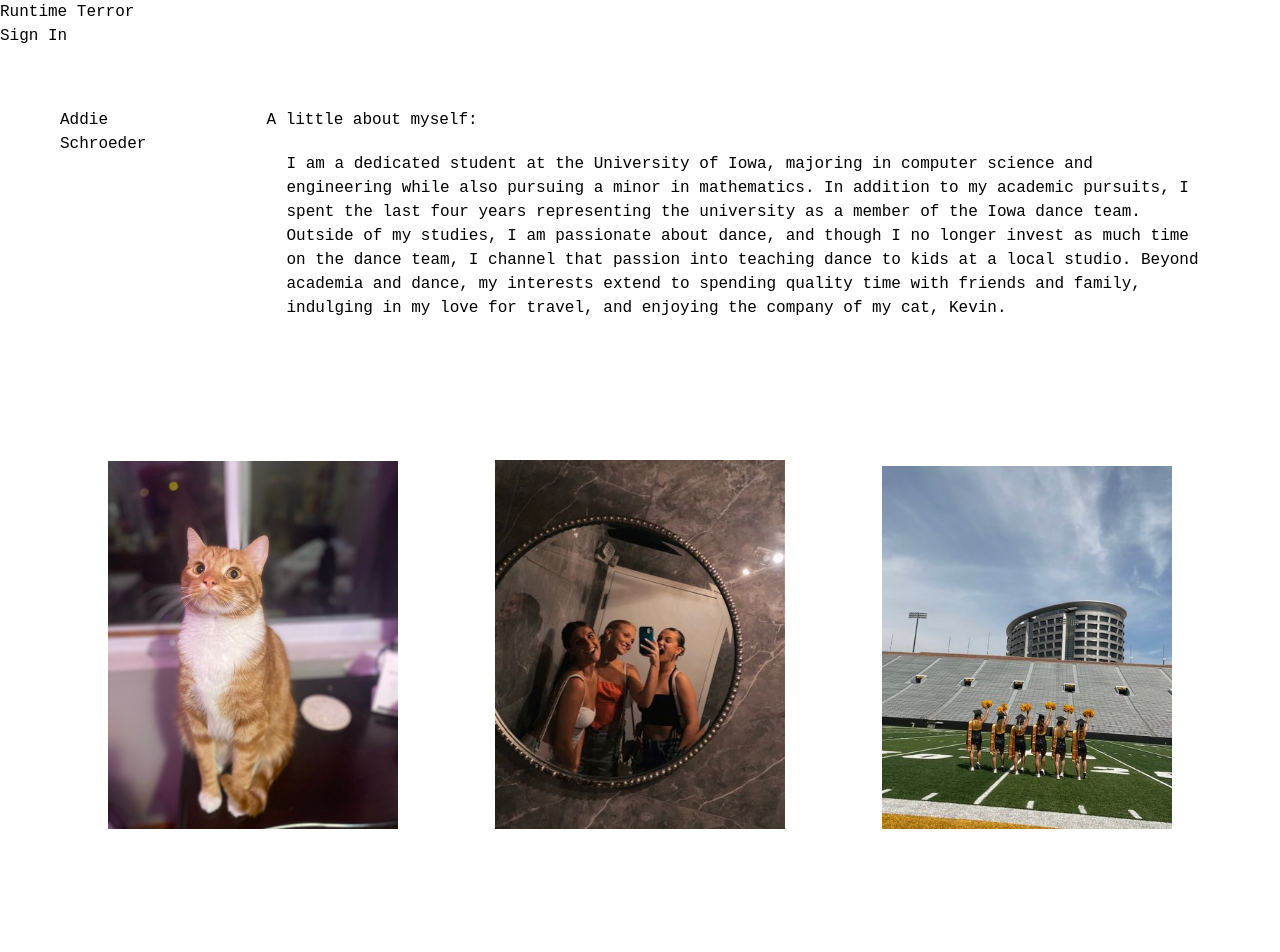
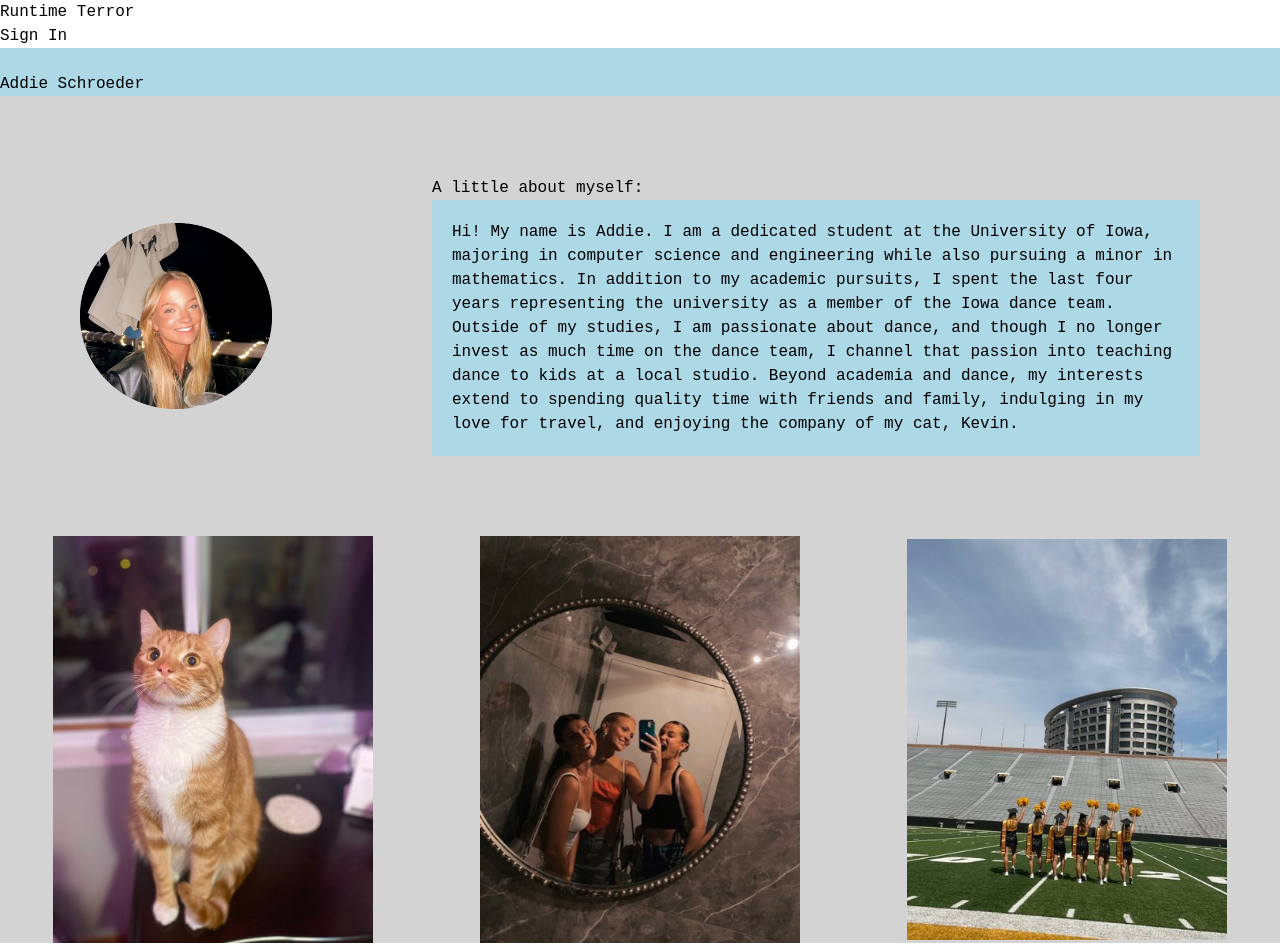
Before and after one commit to odin5on/runtime-terror-website, a React (Vite) app: page /runtime-terror-website/Addie in a window 1280 px wide. Shown: the top 952 px of the page. Before the commit the page ends 889 px from the top, so only its background shows below. Built offline with nearby package versions, Linux system fonts and the light colour scheme.

Commit message:
Completed Webpgae

```diff
--- a/src/pages/addie.css
+++ b/src/pages/addie.css
@@ -1,11 +1,18 @@
 
 .split-container {
     display: flex;
+    align-items: center;
+    /* justify-content: space-between; */
+    /* margin: 0 auto; */
   }
 
   .left-column {
-    flex: 1;
+    /* flex: 1; */
     position: relative;
+  }
+
+  .nameMargin {
+    width: 100%;
   }
 
   .right-column {
@@ -22,20 +29,30 @@
 
   .image-row {
     display: flex;
-    align-items: flex-end;
+    align-items: center;
     justify-content: space-between;
     justify-content: space-around;
-    margin-top: 1000px;
-    margin: 60px;
+    max-width: 1500px;
+    margin: 0 auto;
+    margin-bottom: 20px
+  }
+
+  .profile {
+
+
+    width:50%;
+    height: auto;
+
   }
 
   .image {
     width: 25%;
     height: auto;
     position: relative;
+    box-sizing: border-box;
   }
 
   .margin {
     display: flex;
-    margin: 60px;
+    margin: 80px;
   }
--- a/src/pages/addie.jsx
+++ b/src/pages/addie.jsx
@@ -4,14 +4,19 @@ import "./Addie.css";
 import image1 from './addie_pics/kev.jpeg';
 import image2 from './addie_pics/roomies.jpeg';
 import image3 from './addie_pics/dance.jpeg';
+import profilePic from './addie_pics/cover_pic.png';
 
 function Addie() {
   return (
-    <div>
+    <div style={{backgroundColor:"lightgrey"}}>
+      <div style={{backgroundColor:"lightblue"}}>
+        <h1 class="text-3xl text-center font-bold"><br></br> Addie Schroeder <br></br></h1>
+      </div>
       <div className="split-container">
-        <div class="font-sans md:font-serif text-center w-full h-20" className="left-column margin">
-
-            <h1 class="text-3xl font-bold text-center">Addie Schroeder</h1>
+        <div className="left-column margin">
+          <div>
+            <img src={profilePic} alt="Profile Pic" style={{width: "250px"}}/>
+          </div>
 
         </div>
 
@@ -19,9 +24,9 @@ function Addie() {
           <p>
             <h2 class="font-bold">A little about myself:</h2>
 
-            <p class="text-l" className="right-column paragraph">
+            <p class="text-l" className="right-column paragraph" style={{backgroundColor:"lightBlue"}}>
 
-              I am a dedicated student at the University of Iowa, majoring in computer
+              Hi! My name is Addie. I am a dedicated student at the University of Iowa, majoring in computer
               science and engineering while also pursuing a minor in mathematics. In addition
               to my academic pursuits, I spent the last four years representing the university
               as a member of the Iowa dance team. Outside of my studies, I am passionate about
@@ -36,9 +41,9 @@ function Addie() {
         </div>
       </div>
 
-      <div className="image-row" style={{backgroundColor: "white"}} >
+      <div className="image-row" style={{backgroundColor: "lightGrey"}} >
         {/* Position images */}
-        <img src={image1} alt="Kev" className="image"/>
+        <img src={image1} alt="Kev" className="image border"/>
         <img src={image2} alt="Roomies" className="image" />
         <img src={image3} alt="Dance" className="image" />
       </div>
```
Also changed, not shown: src/pages/addie_pics/cover_pic.png (added).
